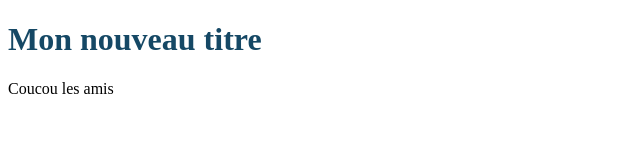
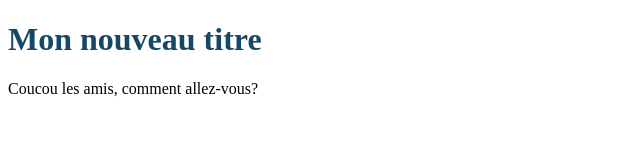
Before and after one commit to VolcyJessy/OpenClassroomsProject, a plain HTML site: page index.html in a window 1280 px wide. Shown: the whole page, without its empty margins (0-640 px from the left). Drawn offline with Linux system fonts and the light colour scheme.

Commit message:
Modif paragraphe / index.html

```diff
--- a/index.html
+++ b/index.html
@@ -9,6 +9,6 @@
 </head>
 <body>
     <h1>Mon nouveau titre</h1>
-    <p>Coucou les amis</p>
+    <p>Coucou les amis, comment allez-vous?</p>
 </body>
 </html>
```
